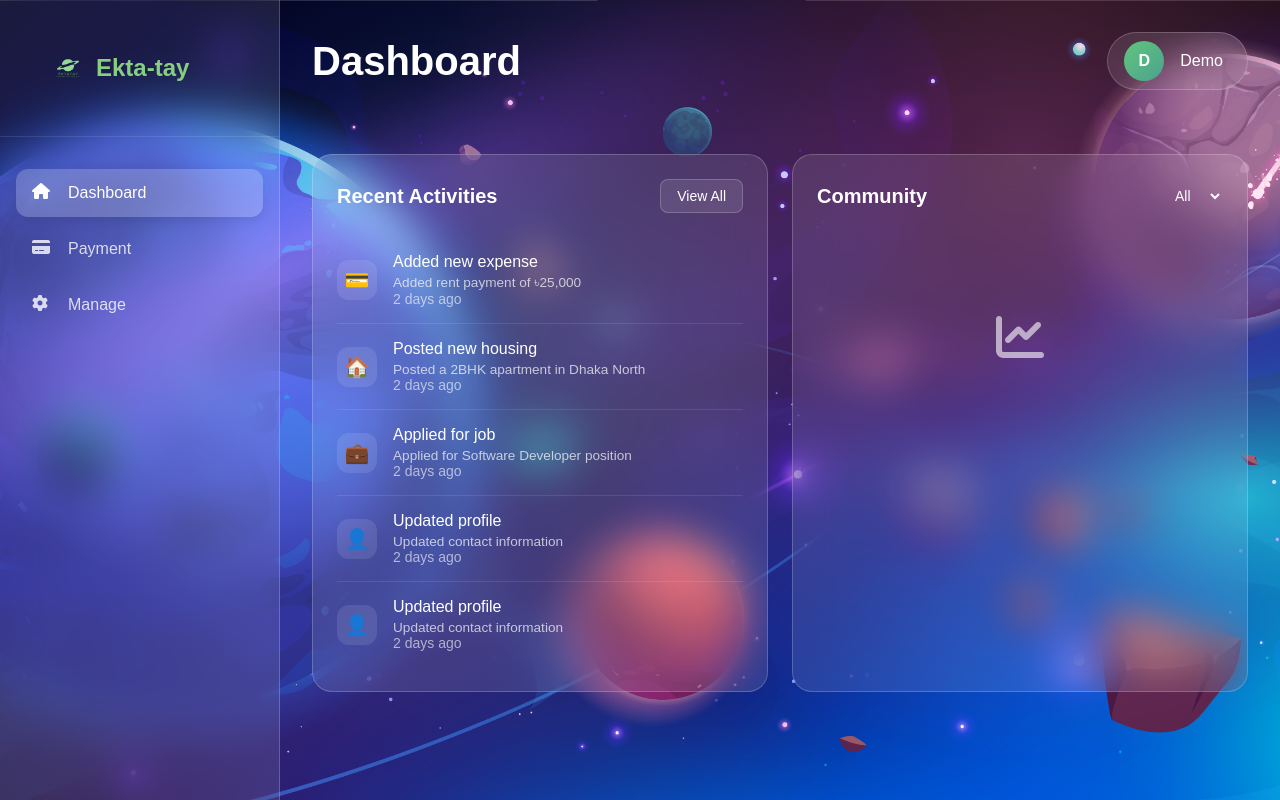
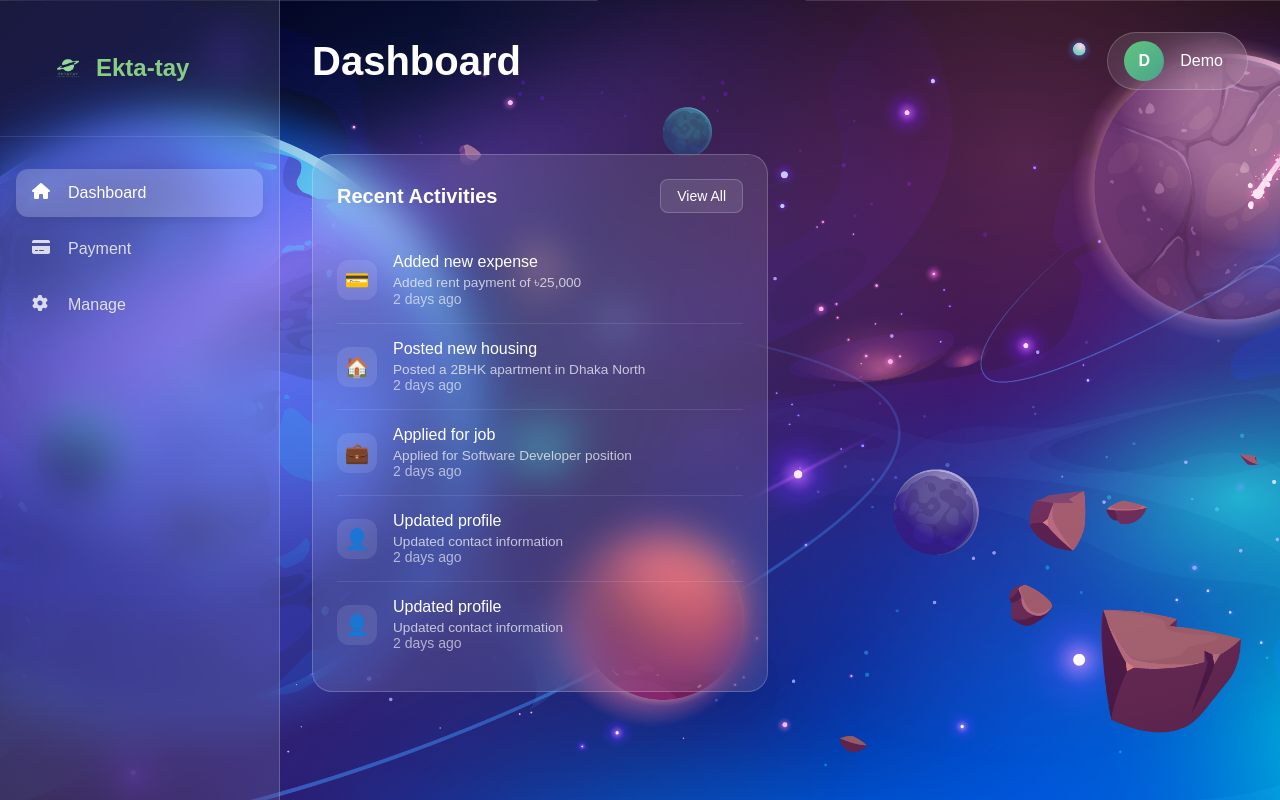
Before and after one commit to mahir817/Ekta-tay, a PHP site: page /Ekta-Tay/Dashboard/dashboard.php in a window 1280 px wide. Run offline with PHP 8.4, Linux system fonts and the light colour scheme; a user stored in the database is signed in; data comes from the database, SQL or seed files in the repository.

Commit message:
bugs fixed

```diff
--- a/Dashboard/dashboard.js
+++ b/Dashboard/dashboard.js
@@ -125,7 +125,7 @@ function setupFormInteractions() {
     if (paymentForm) {
         paymentForm.addEventListener('submit', function (e) {
             e.preventDefault();
-            handlePaymentSubmission();
+            showPopupCard('This quick payment form has been replaced. Use the Payment page.');
         });
     }
 }
@@ -309,6 +309,30 @@ function showNotification(message, type = 'info') {
     }, 3000);
 }
 
+// Simple popup card utility to replace native alerts
+function showPopupCard(message, title = 'Notice') {
+    const overlay = document.createElement('div');
+    overlay.style.cssText = 'position:fixed;inset:0;backdrop-filter:blur(4px);background:rgba(0,0,0,0.4);z-index:2000;display:flex;align-items:center;justify-content:center;';
+    const card = document.createElement('div');
+    card.style.cssText = 'min-width:300px;max-width:480px;padding:20px;border-radius:12px;background:linear-gradient(135deg, rgba(255,255,255,0.12), rgba(255,255,255,0.08));border:1px solid rgba(255,255,255,0.18);color:#fff;font-family:Poppins, sans-serif;box-shadow:0 10px 30px rgba(0,0,0,0.3);';
+    card.innerHTML = `
+        <div style="display:flex;align-items:center;justify-content:space-between;margin-bottom:10px;">
+            <h3 style="margin:0;font-weight:600;">${title}</h3>
+            <button style="background:none;border:none;color:#fff;font-size:20px;cursor:pointer;">&times;</button>
+        </div>
+        <div style="opacity:0.9;line-height:1.6;">${message}</div>
+        <div style="display:flex;justify-content:flex-end;margin-top:16px;">
+            <button style="padding:8px 14px;border-radius:8px;border:1px solid rgba(255,255,255,0.2);background:rgba(255,255,255,0.12);color:#fff;cursor:pointer;">OK</button>
+        </div>
+    `;
+    const [closeBtn, okBtn] = card.querySelectorAll('button');
+    const close = () => overlay.remove();
+    closeBtn.onclick = close;
+    okBtn.onclick = close;
+    overlay.appendChild(card);
+    document.body.appendChild(overlay);
+}
+
 // Utility functions
 function formatCurrency(amount) {
     return new Intl.NumberFormat('en-US', {
--- a/Dashboard/dashboard.php
+++ b/Dashboard/dashboard.php
@@ -396,20 +396,7 @@ foreach ($postingCaps as $cap) {
                     </ul>
                 </div>
 
-                <!-- Community Chart -->
-                <div class="glass-card fade-in-up">
-                    <div class="card-header">
-                        <h2 class="card-title">Community</h2>
-                        <select class="card-action" style="background: transparent; border: none; color: white;">
-                            <option>All</option>
-                        </select>
-                    </div>
-                    <div class="chart-container">
-                        <div style="display: flex; align-items: center; justify-content: center; height: 100%; color: rgba(255,255,255,0.6);">
-                            <i class="fas fa-chart-line" style="font-size: 3rem;"></i>
-                        </div>
-                    </div>
-                </div>
+
             </div>
 
             <!-- Bottom Grid -->
@@ -539,7 +526,7 @@ foreach ($postingCaps as $cap) {
                 data.activities.forEach(activity => {
                     html += `
                         <li class="activity-item" style="padding: 12px; border-bottom: 1px solid rgba(255,255,255,0.1);">
-                            <div class="activity-icon">${activity.icon}</div>
+                            <div class="activity-icon">${activity.icon && activity.icon !== '????' ? activity.icon : '📝'}</div>
                             <div class="activity-content">
                                 <div class="activity-title">${activity.title}</div>
                                 ${activity.description ? `<div class="activity-description" style="font-size: 0.85em; color: rgba(255,255,255,0.7); margin-top: 2px;">${activity.description}</div>` : ''}
@@ -551,7 +538,26 @@ foreach ($postingCaps as $cap) {
                 html += '</ul>';
                 list.innerHTML = html;
             } else {
-                list.innerHTML = '<p style="text-align: center; color: rgba(255,255,255,0.7); padding: 20px;">No activities found</p>';
+                const currentActivities = <?php echo json_encode($activities); ?>;
+                if (currentActivities && currentActivities.length > 0) {
+                    let html = '<ul class="activity-list" style="max-height: 400px; overflow-y: auto;">';
+                    currentActivities.forEach(activity => {
+                        html += `
+                            <li class="activity-item" style="padding: 12px; border-bottom: 1px solid rgba(255,255,255,0.1);">
+                                <div class="activity-icon">${activity.icon && activity.icon !== '????' ? activity.icon : '📝'}</div>
+                                <div class="activity-content">
+                                    <div class="activity-title">${activity.title}</div>
+                                    ${activity.description ? `<div class="activity-description" style="font-size: 0.85em; color: rgba(255,255,255,0.7); margin-top: 2px;">${activity.description}</div>` : ''}
+                                    <div class="activity-time">${activity.time}</div>
+                                </div>
+                            </li>
+                        `;
+                    });
+                    html += '</ul>';
+                    list.innerHTML = html;
+                } else {
+                    list.innerHTML = '<p style="text-align: center; color: rgba(255,255,255,0.7); padding: 20px;">No activities found</p>';
+                }
             }
 
             list.style.display = 'block';
```
Also changed, not shown: Modules/Housing/housing.js (+6 -5 lines), Modules/Housing/housing.php (+0 -25 lines).
